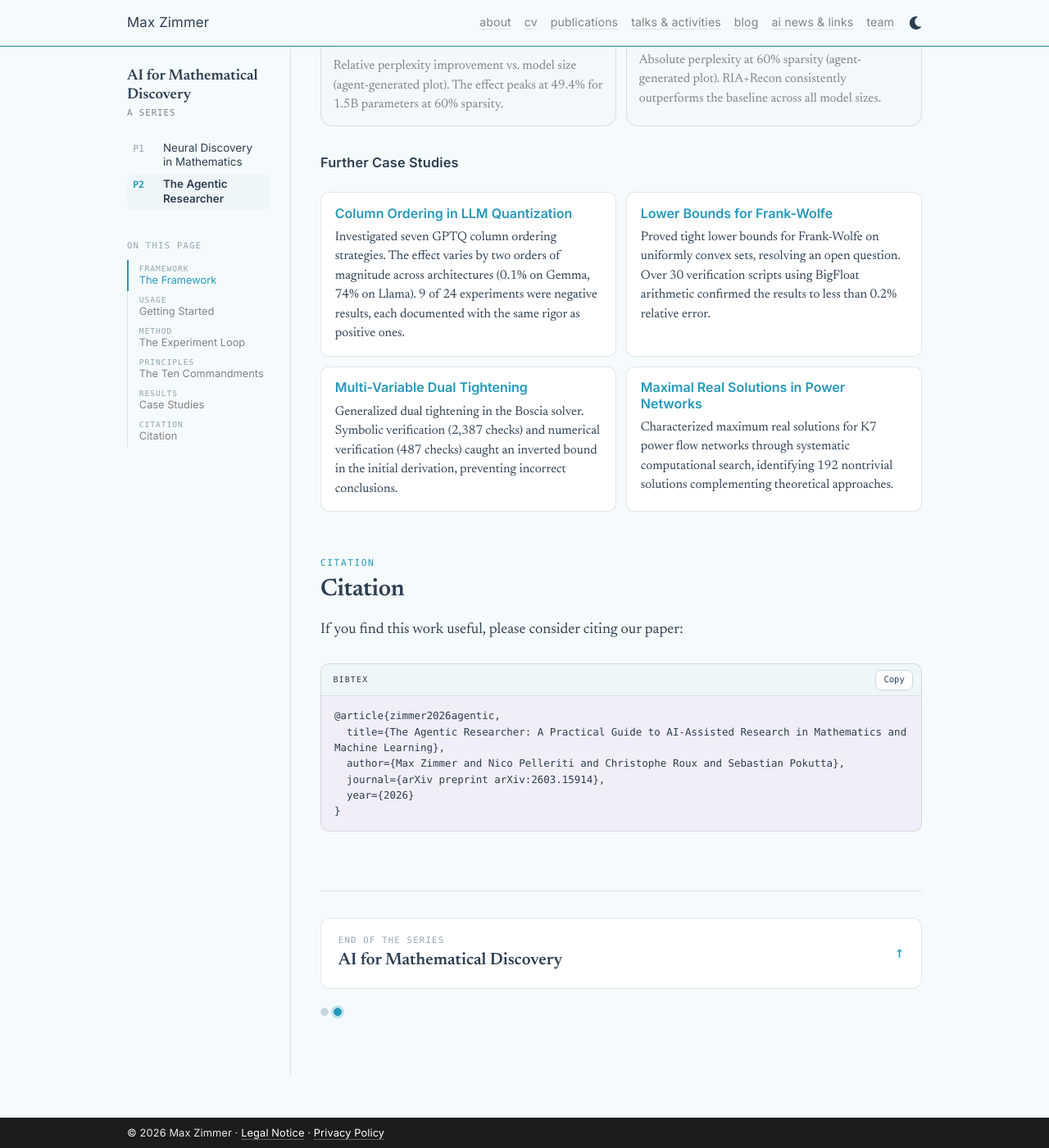
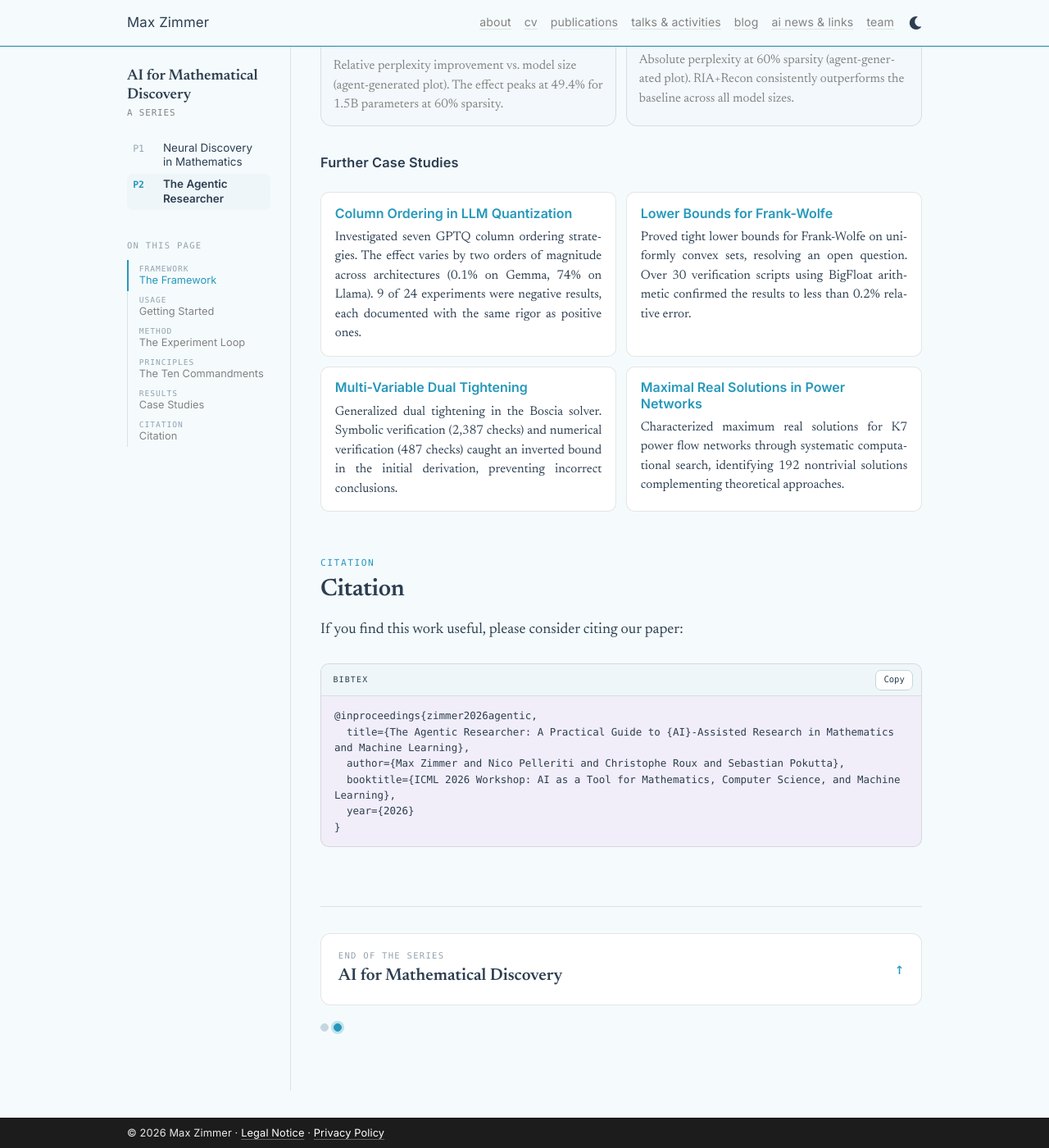
Before and after one commit to zimmer-m/zimmer-m.github.io, a Jekyll site: the page built from _posts/2026-04-12-the-agentic-researcher.md, in a window 1280 px wide and 1400 px high, scrolled down 6893 px. Shown: the whole window at 82% size. Built offline with Jekyll 4.4.1, drawn with Linux system fonts in a browser that asks for light colours; comment, search, counter and statistics services are not loaded; a style sheet for code colours, icons or effects is not loaded; some of the changed text lies outside the part shown.

Commit message:
Justify post text, drop series part from eyebrow, mark Agentic Researcher as ICML26 workshop oral
Co-Authored-By: Claude Opus 5.5 <noreply@anthropic.com>

```diff
--- a/_includes/sx/post-head.html
+++ b/_includes/sx/post-head.html
@@ -1,15 +1,11 @@
 {%- comment -%}
   Header for blog posts (layouts distill and project-distill). Parameter: minutes.
-  Uses page.series / page.chapter for the "Part k of n" eyebrow when the post belongs to a series.
+  Series posts with 2+ parts show their position in the rail's series list, not in the eyebrow;
+  a single-part series is named in the eyebrow instead.
 {%- endcomment -%}
 {%- assign sxh = site.data.series[page.series] -%}
 <header class="sx-head sx-head--post">
   <div class="sx-eyebrow">
-    {%- if sxh and sxh.chapters.size > 1 %}
-      {%- for ch in sxh.chapters -%}
-        {%- if ch.code == page.chapter %}<b>{{ sxh.part_word | default: "Part" }} {{ forloop.index }} of {{ sxh.chapters | size }}</b>{% endif -%}
-      {%- endfor %}
-    {%- endif %}
     {%- if page.publication_type %}<b>{{ page.publication_type | escape }}</b>{% endif %}
     <span>{{ page.date | date: "%B %-d, %Y" }}</span>
     <span>{{ include.minutes }} min read</span>
--- a/_posts/2026-04-12-the-agentic-researcher.md
+++ b/_posts/2026-04-12-the-agentic-researcher.md
@@ -11,7 +11,7 @@ description: "Our paper <b>The Agentic Researcher</b> presents an open-source fr
 tags: [deep-learning, agentic-ai]
 keywords: "agentic AI, AI-assisted research, autonomous research, Claude Code, coding agents, LLM research, scientific methodology"
 og_image: "https://maxzimmer.org/assets/img/blog_img/agentic-researcher/terminal-1.png"
-publication_type: "Preprint"
+publication_type: "ICML26 Workshop Oral"
 paper_url: "https://arxiv.org/abs/2603.15914"
 code_url: "https://github.com/ZIB-IOL/The-Agentic-Researcher"
 project: true
@@ -296,10 +296,10 @@ If you find this work useful, please consider citing our paper:
     <span>BibTeX</span>
     <button class="bibtex-copy-btn" onclick="copyBibtex()"><span id="copy-text">Copy</span></button>
   </div>
-  <pre id="bibtex-content">@article{zimmer2026agentic,
-  title={The Agentic Researcher: A Practical Guide to AI-Assisted Research in Mathematics and Machine Learning},
+  <pre id="bibtex-content">@inproceedings{zimmer2026agentic,
+  title={The Agentic Researcher: A Practical Guide to {AI}-Assisted Research in Mathematics and Machine Learning},
   author={Max Zimmer and Nico Pelleriti and Christophe Roux and Sebastian Pokutta},
-  journal={arXiv preprint arXiv:2603.15914},
+  booktitle={ICML 2026 Workshop: AI as a Tool for Mathematics, Computer Science, and Machine Learning},
   year={2026}
 }</pre>
 </div>
--- a/_sass/_article.scss
+++ b/_sass/_article.scss
@@ -335,11 +335,12 @@ html[data-theme='dark'] .sx-page {
   color: var(--sx-ink);
 }
 
-/* ragged right, like the chapters (overrides the site-wide justified post text) */
+/* justified prose; hyphenation keeps the word spacing even in the narrow column */
 .sx-page .sx-body p,
 .sx-page .sx-body li {
-  text-align: left;
-  hyphens: manual;
+  text-align: justify;
+  -webkit-hyphens: auto; /* Safari still needs the prefix */
+  hyphens: auto;
 }
 
 .sx-body a {
```
